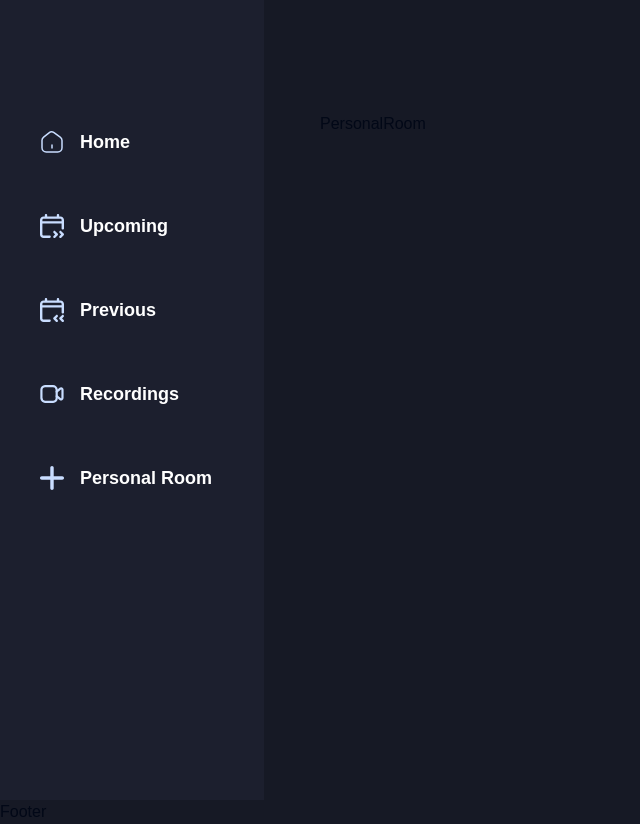
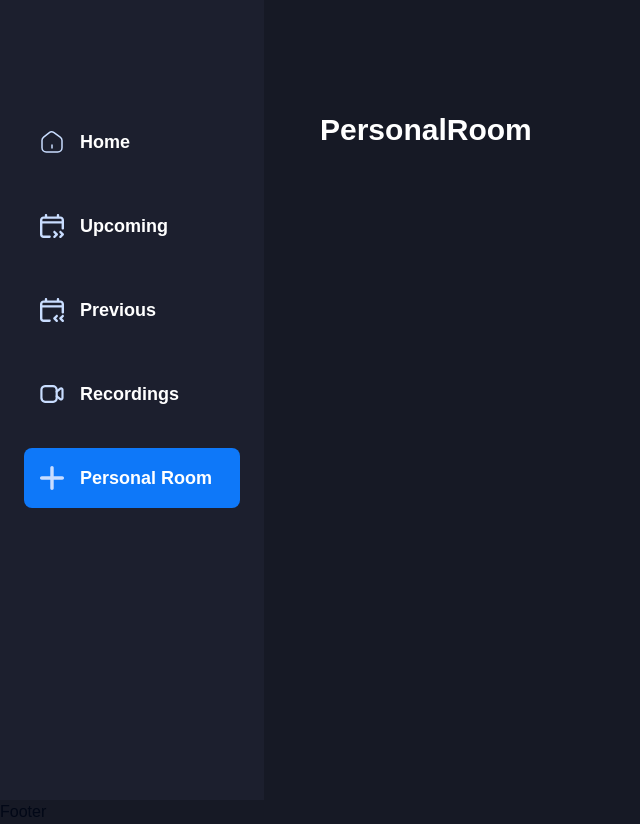
Before and after one commit to Mr-Perfectuz/loop, a Next.js app: page /personal-room in a window 1280 px wide. Shown: the whole page, without its empty margins (0-640 px from the left). Built offline with nearby package versions, Linux system fonts and the light colour scheme.

Commit message:
Feat: develop SideBar coponent

```diff
--- a/app/(root)/(home)/page.tsx
+++ b/app/(root)/(home)/page.tsx
@@ -1,7 +1,11 @@
 import React from 'react';
 
 function Home() {
-  return <div>Home</div>;
+  return (
+    <section className='flex size-full flex-col gap-10 text-white'>
+      <h1 className='text-3xl font-bold'>Home</h1>
+    </section>
+  );
 }
 
 export default Home;
--- a/app/(root)/(home)/personal-room/page.tsx
+++ b/app/(root)/(home)/personal-room/page.tsx
@@ -1,7 +1,11 @@
 import React from 'react';
 
 function PersonalRoom() {
-  return <div>PersonalRoom</div>;
+  return (
+    <section className='flex size-full flex-col gap-10 text-white'>
+      <h1 className='text-3xl font-bold'>PersonalRoom</h1>
+    </section>
+  );
 }
 
 export default PersonalRoom;
--- a/app/(root)/(home)/previous/page.tsx
+++ b/app/(root)/(home)/previous/page.tsx
@@ -1,7 +1,11 @@
 import React from 'react';
 
 function Previous() {
-  return <div>Previous</div>;
+  return (
+    <section className='flex size-full flex-col gap-10 text-white'>
+      <h1 className='text-3xl font-bold'>Previous</h1>
+    </section>
+  );
 }
 
 export default Previous;
--- a/app/(root)/(home)/recordings/page.tsx
+++ b/app/(root)/(home)/recordings/page.tsx
@@ -1,7 +1,11 @@
 import React from 'react';
 
 function Recordings() {
-  return <div>Recordings</div>;
+  return (
+    <section className='flex size-full flex-col gap-10 text-white'>
+      <h1 className='text-3xl font-bold'>Recordings</h1>
+    </section>
+  );
 }
 
 export default Recordings;
--- a/app/(root)/(home)/upcoming/page.tsx
+++ b/app/(root)/(home)/upcoming/page.tsx
@@ -1,7 +1,11 @@
 import React from 'react';
 
 function Upcoming() {
-  return <div>Upcoming</div>;
+  return (
+    <section className='flex size-full flex-col gap-10 text-white'>
+      <h1 className='text-3xl font-bold'>Upcoming</h1>
+    </section>
+  );
 }
 
 export default Upcoming;
--- a/components/Sidebar.tsx
+++ b/components/Sidebar.tsx
@@ -8,7 +8,7 @@
 import React from 'react';
 
 const Sidebar = () => {
-  const pathName = usePathname();
+  const pathname = usePathname();
   return (
     <section
       className='sticky left-0 top-0 flex h-screen w-fit flex-col
@@ -17,7 +17,7 @@
       <div className='flex flex-col gap-6'>
         {sidebarLinks.map((link) => {
           const isActive =
-            pathName === link.route || pathName.startsWith(link.route);
+            pathname === link.route || pathname.startsWith(`${link.route}/`);
           return (
             <Link
               href={link.route}
--- a/constants/index.ts
+++ b/constants/index.ts
@@ -21,7 +21,7 @@
   },
   {
     label: 'Personal Room',
-    route: '/personal-room ',
+    route: '/personal-room',
     imgUrl: '/icons/add-personal.svg',
   },
 ];
--- a/tailwind.config.ts
+++ b/tailwind.config.ts
@@ -13,6 +13,9 @@
         dark: {
           1: `#1C1F2E`,
           2: '#161925',
+        },
+        blue: {
+          1: '#0E78F9',
         },
         background: 'hsl(var(--background))',
         foreground: 'hsl(var(--foreground))',
```
